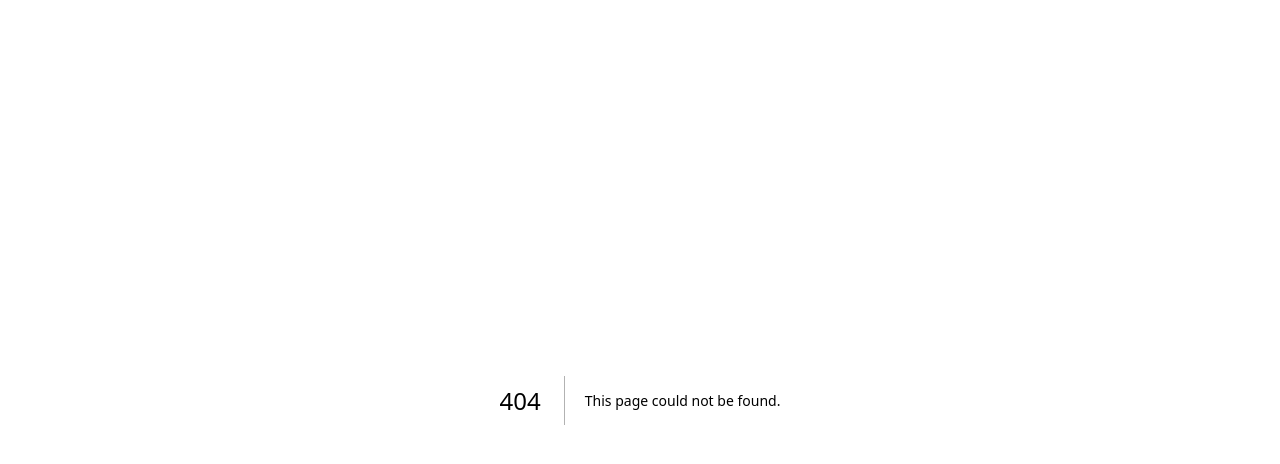
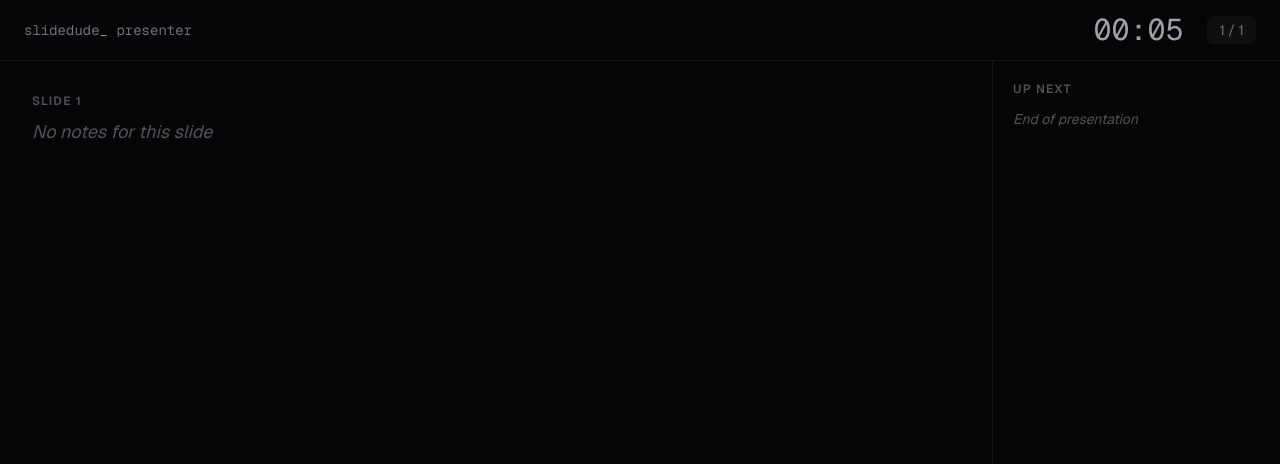
Before and after one commit to guille-gallo/slidedude, a Next.js app: page /presenter in a window 1280 px wide. Before the commit this address had no page. Shown: the top 464 px of the page. Built offline with nearby package versions, Linux system fonts and the light colour scheme.

Commit message:
feat: presenter notes, presentation new tab

```diff
--- a/src/app/page.tsx
+++ b/src/app/page.tsx
@@ -5,7 +5,6 @@ import { usePresentationStore } from "@/store/presentation-store";
 import { SlideList } from "@/components/slide-list";
 import { CodeSlideEditor } from "@/components/code-slide-editor";
 import { ContentSlideEditor } from "@/components/content-slide-editor";
-import { PresentationMode } from "@/components/presentation-mode";
 import { ErrorBoundary } from "@/components/error-boundary";
 import { UserMenu } from "@/components/user-menu";
 import { exportPresentation, importPresentation } from "@/utils/export-import";
@@ -40,7 +39,6 @@ export default function Home() {
   const store = usePresentationStore();
   const presentation = store.getActivePresentation();
   const activeSlide = store.getActiveSlide();
-  const [showPresentation, setShowPresentation] = useState(false);
   const fileInputRef = useRef<HTMLInputElement>(null);
 
   // Load from server on mount
@@ -51,10 +49,8 @@ export default function Home() {
     // eslint-disable-next-line react-hooks/exhaustive-deps
   }, [hydrated]);
 
-  // Keyboard shortcuts (only when NOT in presentation mode)
+  // Keyboard shortcuts
   useEffect(() => {
-    if (showPresentation) return;
-
     function handleKey(e: KeyboardEvent) {
       // Don't trigger shortcuts when typing in inputs
       const tag = (e.target as HTMLElement)?.tagName;
@@ -62,7 +58,7 @@ export default function Home() {
 
       if (e.key === "F5") {
         e.preventDefault();
-        setShowPresentation(true);
+        window.open("/present", "_blank");
       }
       if (e.key === "N" && e.shiftKey && !isInput) {
         e.preventDefault();
@@ -83,7 +79,7 @@ export default function Home() {
     }
     window.addEventListener("keydown", handleKey);
     return () => window.removeEventListener("keydown", handleKey);
-  }, [store, presentation, showPresentation]);
+  }, [store, presentation]);
 
   const handleSlideUpdate = useCallback(
     (patch: Partial<CodeSlide> | Partial<ContentSlide>) => {
@@ -92,10 +88,6 @@ export default function Home() {
     },
     [store, presentation]
   );
-
-  const handleExitPresentation = useCallback(() => {
-    setShowPresentation(false);
-  }, []);
 
   const handleExport = useCallback(() => {
     if (presentation) exportPresentation(presentation);
@@ -133,20 +125,6 @@ export default function Home() {
   }
 
   if (!presentation) return null;
-
-  // When presenting, only render the presentation overlay — don't keep the
-  // editor (with its own ShikiMagicMove instances) mounted in the background.
-  if (showPresentation) {
-    return (
-      <ErrorBoundary>
-        <PresentationMode
-          slides={presentation.slides}
-          initialIndex={presentation.activeSlideIndex}
-          onExit={handleExitPresentation}
-        />
-      </ErrorBoundary>
-    );
-  }
 
   const syncDot =
     store.syncStatus === "saved"
@@ -216,7 +194,7 @@ export default function Home() {
           />
           <span className="mx-1 h-4 w-px bg-[--border-bright]" />
           <button
-            onClick={() => setShowPresentation(true)}
+            onClick={() => window.open("/present", "_blank")}
             className="group relative flex items-center gap-1.5 overflow-visible rounded-md bg-emerald-500 px-4 py-1.5 text-sm font-medium text-black shadow-lg shadow-emerald-500/20 transition-all duration-300 hover:bg-transparent hover:text-emerald-400 hover:shadow-[0_0_25px_rgba(52,211,153,0.35)] active:scale-95"
           >
             <PlayIcon className="h-3.5 w-3.5" /> Present
--- a/src/components/presentation-mode.tsx
+++ b/src/app/present/page.tsx
@@ -2,50 +2,53 @@
 
 import { useEffect, useCallback, useState, useRef } from "react";
 import type { Slide } from "@/types";
+import { usePresentationStore } from "@/store/presentation-store";
 import { useHighlighter } from "@/hooks/use-highlighter";
 import { ShikiMagicMove } from "shiki-magic-move/react";
 import "shiki-magic-move/dist/style.css";
 import Image from "next/image";
 
-interface PresentationModeProps {
-  slides: Slide[];
-  initialIndex: number;
-  onExit: () => void;
+function useHydration() {
+  const [hydrated, setHydrated] = useState(false);
+  useEffect(() => {
+    if (usePresentationStore.persist.hasHydrated()) {
+      setHydrated(true);
+    } else {
+      return usePresentationStore.persist.onFinishHydration(() => setHydrated(true));
+    }
+  }, []);
+  return hydrated;
 }
 
-export function PresentationMode({
-  slides,
-  initialIndex,
-  onExit,
-}: PresentationModeProps) {
+function PresentationView({ slides, initialIndex }: { slides: Slide[]; initialIndex: number }) {
   const [currentIndex, setCurrentIndex] = useState(initialIndex);
   const containerRef = useRef<HTMLDivElement>(null);
   const highlighter = useHighlighter();
+  const animating = useRef(false);
+  const channelRef = useRef<BroadcastChannel | null>(null);
 
   const currentSlide = slides[currentIndex];
 
-  const animating = useRef(false);
+  // BroadcastChannel — send index to presenter notes window
+  useEffect(() => {
+    channelRef.current = new BroadcastChannel("slidedude-presenter");
+    return () => channelRef.current?.close();
+  }, []);
 
-  // Fullscreen API
   useEffect(() => {
-    document.documentElement.requestFullscreen?.().catch(() => {});
-    return () => {
-      if (document.fullscreenElement) {
-        document.exitFullscreen?.().catch(() => {});
+    channelRef.current?.postMessage({ type: "slide-change", index: currentIndex });
+  }, [currentIndex]);
+
+  // Listen for commands from editor tab
+  useEffect(() => {
+    const channel = new BroadcastChannel("slidedude-control");
+    channel.onmessage = (e) => {
+      if (e.data?.type === "go-to-slide" && typeof e.data.index === "number") {
+        setCurrentIndex(e.data.index);
       }
     };
+    return () => channel.close();
   }, []);
-
-  // Sync exit via browser fullscreen (e.g. Esc handled by browser)
-  useEffect(() => {
-    function handleFullscreenChange() {
-      if (!document.fullscreenElement) {
-        onExit();
-      }
-    }
-    document.addEventListener("fullscreenchange", handleFullscreenChange);
-    return () => document.removeEventListener("fullscreenchange", handleFullscreenChange);
-  }, [onExit]);
 
   const next = useCallback(() => {
     if (animating.current) return;
@@ -71,16 +74,18 @@ export function PresentationMode({
         prev();
       } else if (e.key === "Escape" || e.key === "F5") {
         e.preventDefault();
-        // Exit fullscreen first, which will trigger onExit via fullscreenchange
         if (document.fullscreenElement) {
-          document.exitFullscreen?.().catch(() => onExit());
-        } else {
-          onExit();
+          document.exitFullscreen?.().catch(() => {});
         }
       }
     },
-    [next, prev, onExit],
+    [next, prev],
   );
+
+  // Enter fullscreen on mount
+  useEffect(() => {
+    document.documentElement.requestFullscreen?.().catch(() => {});
+  }, []);
 
   if (!currentSlide) return null;
 
@@ -89,7 +94,7 @@ export function PresentationMode({
       ref={containerRef}
       tabIndex={0}
       onKeyDown={handleKeyDown}
-      className="fixed inset-0 z-50 flex flex-col bg-[#000] outline-none"
+      className="flex h-screen flex-col bg-[#000] outline-none"
     >
       <div className="flex flex-1 min-h-0 items-center justify-center overflow-hidden p-8">
         <div className="flex w-full max-w-5xl flex-col items-center gap-6 min-h-0 max-h-full">
@@ -176,3 +181,26 @@ export function PresentationMode({
     </div>
   );
 }
+
+export default function PresentPage() {
+  const hydrated = useHydration();
+  const presentation = usePresentationStore((s) => {
+    const id = s.activePresentationId;
+    return s.presentations.find((p) => p.id === id);
+  });
+
+  if (!hydrated || !presentation) {
+    return (
+      <div className="flex h-screen items-center justify-center bg-[#000] text-zinc-500">
+        Loading…
+      </div>
+    );
+  }
+
+  return (
+    <PresentationView
+      slides={presentation.slides}
+      initialIndex={presentation.activeSlideIndex}
+    />
+  );
+}
--- /dev/null
+++ b/src/app/presenter/page.tsx
@@ -0,0 +1,113 @@
+"use client";
+
+import { useState, useEffect, useRef } from "react";
+import { usePresentationStore } from "@/store/presentation-store";
+
+function useHydration() {
+  const [hydrated, setHydrated] = useState(false);
+  useEffect(() => {
+    if (usePresentationStore.persist.hasHydrated()) {
+      setHydrated(true);
+    } else {
+      return usePresentationStore.persist.onFinishHydration(() => setHydrated(true));
+    }
+  }, []);
+  return hydrated;
+}
+
+export default function PresenterPage() {
+  const hydrated = useHydration();
+  const presentation = usePresentationStore((s) => {
+    const id = s.activePresentationId;
+    return s.presentations.find((p) => p.id === id);
+  });
+  const [currentIndex, setCurrentIndex] = useState(0);
+  const [elapsed, setElapsed] = useState(0);
+  const startTime = useRef(Date.now());
+
+  // Listen to BroadcastChannel for slide changes
+  useEffect(() => {
+    const channel = new BroadcastChannel("slidedude-presenter");
+    channel.onmessage = (e) => {
+      if (e.data?.type === "slide-change" && typeof e.data.index === "number") {
+        setCurrentIndex(e.data.index);
+      }
+    };
+    return () => channel.close();
+  }, []);
+
+  // Timer
+  useEffect(() => {
+    const interval = setInterval(() => {
+      setElapsed(Math.floor((Date.now() - startTime.current) / 1000));
+    }, 1000);
+    return () => clearInterval(interval);
+  }, []);
+
+  if (!hydrated || !presentation) {
+    return (
+      <div className="flex h-screen items-center justify-center bg-[#050505] text-zinc-500">
+        Waiting for presentation…
+      </div>
+    );
+  }
+
+  const slides = presentation.slides;
+  const currentSlide = slides[currentIndex];
+  const nextSlide = slides[currentIndex + 1];
+
+  const minutes = Math.floor(elapsed / 60);
+  const seconds = elapsed % 60;
+  const timeStr = `${String(minutes).padStart(2, "0")}:${String(seconds).padStart(2, "0")}`;
+
+  return (
+    <div className="flex h-screen flex-col bg-[#050505] text-zinc-300">
+      {/* Header */}
+      <div className="flex shrink-0 items-center justify-between border-b border-white/[0.06] px-6 py-3">
+        <h1 className="font-mono text-sm text-zinc-500">
+          slidedude<span className="text-emerald-400">_</span> presenter
+        </h1>
+        <div className="flex items-center gap-6">
+          <span className="font-mono text-3xl tabular-nums text-zinc-400">{timeStr}</span>
+          <span className="rounded-md bg-white/[0.04] px-3 py-1 text-sm text-zinc-500">
+            {currentIndex + 1} / {slides.length}
+          </span>
+        </div>
+      </div>
+
+      {/* Main content */}
+      <div className="flex flex-1 overflow-hidden">
+        {/* Notes panel */}
+        <div className="flex flex-1 flex-col overflow-auto p-8">
+          <div className="mb-2 text-xs font-semibold uppercase tracking-widest text-zinc-600">
+            {currentSlide?.title || `Slide ${currentIndex + 1}`}
+          </div>
+          <div className="flex-1 whitespace-pre-wrap text-lg leading-relaxed text-zinc-300">
+            {currentSlide?.notes || (
+              <span className="italic text-zinc-600">No notes for this slide</span>
+            )}
+          </div>
+        </div>
+
+        {/* Next slide panel */}
+        <div className="flex w-72 shrink-0 flex-col border-l border-white/[0.06] p-5">
+          <div className="mb-3 text-xs font-semibold uppercase tracking-widest text-zinc-600">
+            Up next
+          </div>
+          {nextSlide ? (
+            <div className="rounded-lg border border-white/[0.06] bg-white/[0.02] p-4">
+              <div className="text-sm font-medium text-zinc-300">
+                {nextSlide.title || "Untitled"}
+              </div>
+              <div className="mt-1 text-xs text-zinc-600">
+                {nextSlide.type === "code" ? "Code slide" : "Content slide"}
+              </div>
+            </div>
+          ) : (
+            <div className="text-sm italic text-zinc-600">End of presentation</div>
+          )}
+        </div>
+      </div>
+    </div>
+  );
+}
--- a/src/components/code-slide-editor.tsx
+++ b/src/components/code-slide-editor.tsx
@@ -1,11 +1,11 @@
 "use client";
 
-import { useRef, useCallback } from "react";
+import { useRef, useCallback, useState } from "react";
 import type { CodeSlide } from "@/types";
 import { LANG_LIST } from "@/hooks/use-highlighter";
 import { ShikiCodeBlock } from "./shiki-code-block";
 
-import { Code2, ChevronDown } from "lucide-react";
+import { Code2, ChevronDown, StickyNote } from "lucide-react";
 
 interface CodeSlideEditorProps {
   slide: CodeSlide;
@@ -15,11 +15,18 @@ interface CodeSlideEditorProps {
 export function CodeSlideEditor({ slide, onChange }: CodeSlideEditorProps) {
   const textareaRef = useRef<HTMLTextAreaElement>(null);
   const highlightRef = useRef<HTMLDivElement>(null);
+  const gutterRef = useRef<HTMLDivElement>(null);
+  const [showNotes, setShowNotes] = useState(false);
+
+  const lineCount = slide.code.split("\n").length;
 
   const handleScroll = useCallback(() => {
     if (textareaRef.current && highlightRef.current) {
       highlightRef.current.scrollTop = textareaRef.current.scrollTop;
       highlightRef.current.scrollLeft = textareaRef.current.scrollLeft;
+    }
+    if (textareaRef.current && gutterRef.current) {
+      gutterRef.current.scrollTop = textareaRef.current.scrollTop;
     }
   }, []);
 
@@ -54,13 +61,25 @@ export function CodeSlideEditor({ slide, onChange }: CodeSlideEditorProps) {
 
       {/* Overlay code editor */}
       <div className="relative flex-1 overflow-hidden rounded-lg border border-[--border] bg-[#0a0a0a]">
-        {/* Line numbers gutter effect via top-left gradient */}
-        <div className="pointer-events-none absolute inset-y-0 left-0 w-10 bg-gradient-to-r from-white/[0.02] to-transparent" />
+        {/* Line numbers gutter */}
+        <div
+          ref={gutterRef}
+          className="absolute inset-y-0 left-0 z-10 w-10 overflow-hidden border-r border-white/[0.06] bg-[#0a0a0a] py-3"
+        >
+          {Array.from({ length: lineCount }, (_, i) => (
+            <div
+              key={i}
+              className="block w-full pr-2 text-right font-mono text-sm leading-relaxed text-zinc-700"
+            >
+              {i + 1}
+            </div>
+          ))}
+        </div>
         {/* Syntax-highlighted layer */}
         <div
           ref={highlightRef}
           aria-hidden
-          className="shiki-overlay-editor pointer-events-none absolute inset-0 overflow-hidden px-4 py-3 font-mono text-sm leading-relaxed"
+          className="shiki-overlay-editor pointer-events-none absolute inset-0 overflow-hidden py-3 pl-12 pr-4 font-mono text-sm leading-relaxed"
         >
           <ShikiCodeBlock
             code={slide.code}
@@ -75,9 +94,32 @@ export function CodeSlideEditor({ slide, onChange }: CodeSlideEditorProps) {
           onChange={(e) => onChange({ code: e.target.value })}
           onScroll={handleScroll}
           spellCheck={false}
-          className="absolute inset-0 resize-none bg-transparent px-4 py-3 font-mono text-sm leading-relaxed text-transparent caret-emerald-400 outline-none selection:bg-emerald-500/15"
+          className="absolute inset-0 resize-none bg-transparent py-3 pl-12 pr-4 font-mono text-sm leading-relaxed text-transparent caret-emerald-400 outline-none selection:bg-emerald-500/15"
           placeholder="Paste your code here…"
         />
+      </div>
+
+      {/* Notes toggle */}
+      <div className="shrink-0">
+        <button
+          type="button"
+          onClick={() => setShowNotes(!showNotes)}
+          className={`flex items-center gap-1.5 rounded-lg px-3 py-2 text-xs transition-colors ${
+            showNotes ? "bg-emerald-500/10 text-emerald-400" : "text-zinc-600 hover:text-zinc-400"
+          }`}
+        >
+          <StickyNote className="h-3.5 w-3.5" />
+          Presenter Notes
+        </button>
+        {showNotes && (
+          <textarea
+            value={slide.notes ?? ""}
+            onChange={(e) => onChange({ notes: e.target.value || undefined })}
+            className="input-glow mt-2 w-full resize-none rounded-lg border border-[--border] bg-white/[0.02] px-3 py-2 text-sm text-zinc-300 placeholder-zinc-600 outline-none transition-all focus:border-[--accent] focus:bg-white/[0.04]"
+            rows={3}
+            placeholder="Speaker notes (visible only to you during presentation)…"
+          />
+        )}
       </div>
     </div>
   );
--- a/src/components/content-slide-editor.tsx
+++ b/src/components/content-slide-editor.tsx
@@ -1,11 +1,11 @@
 "use client";
 
-import { useCallback, useRef } from "react";
+import { useCallback, useRef, useState } from "react";
 import type { ContentSlide } from "@/types";
 import { compressImage, compressImageFromDataUrl } from "@/utils/compress-image";
 import Image from "next/image";
 import { Panel, PanelGroup, PanelResizeHandle } from "react-resizable-panels";
-import { UploadCloud, X } from "lucide-react";
+import { UploadCloud, X, StickyNote } from "lucide-react";
 
 interface ContentSlideEditorProps {
   slide: ContentSlide;
@@ -14,6 +14,7 @@ interface ContentSlideEditorProps {
 
 export function ContentSlideEditor({ slide, onChange }: ContentSlideEditorProps) {
   const fileInputRef = useRef<HTMLInputElement>(null);
+  const [showNotes, setShowNotes] = useState(false);
 
   const handleImageFile = useCallback(
     async (file: File) => {
@@ -136,6 +137,28 @@ export function ContentSlideEditor({ slide, onChange }: ContentSlideEditorProps)
             }}
           />
         </div>
+        {/* Notes toggle */}
+        <div>
+          <button
+            type="button"
+            onClick={() => setShowNotes(!showNotes)}
+            className={`flex items-center gap-1.5 rounded-lg px-3 py-2 text-xs transition-colors ${
+              showNotes ? "bg-emerald-500/10 text-emerald-400" : "text-zinc-600 hover:text-zinc-400"
+            }`}
+          >
+            <StickyNote className="h-3.5 w-3.5" />
+            Presenter Notes
+          </button>
+          {showNotes && (
+            <textarea
+              value={slide.notes ?? ""}
+              onChange={(e) => onChange({ notes: e.target.value || undefined })}
+              className="input-glow mt-2 w-full resize-none rounded-lg border border-[--border] bg-white/[0.02] px-3 py-2 text-sm text-zinc-300 placeholder-zinc-600 outline-none transition-all focus:border-[--accent] focus:bg-white/[0.04]"
+              rows={3}
+              placeholder="Speaker notes (visible only to you during presentation)…"
+            />
+          )}
+        </div>
       </Panel>
 
       <PanelResizeHandle className="resize-handle relative w-[5px] bg-transparent" />
--- a/src/types/index.ts
+++ b/src/types/index.ts
@@ -4,6 +4,7 @@ export interface CodeSlide {
   title: string;
   code: string;
   language: string;
+  notes?: string;
 }
 
 export interface ContentSlide {
@@ -13,6 +14,7 @@ export interface ContentSlide {
   body: string;
   imageDataUrl: string | null;
   fontSize: number;
+  notes?: string;
 }
 
 export type Slide = CodeSlide | ContentSlide;
```
Also changed, not shown: 1 other file (tests, documents, lock files or other folders).
